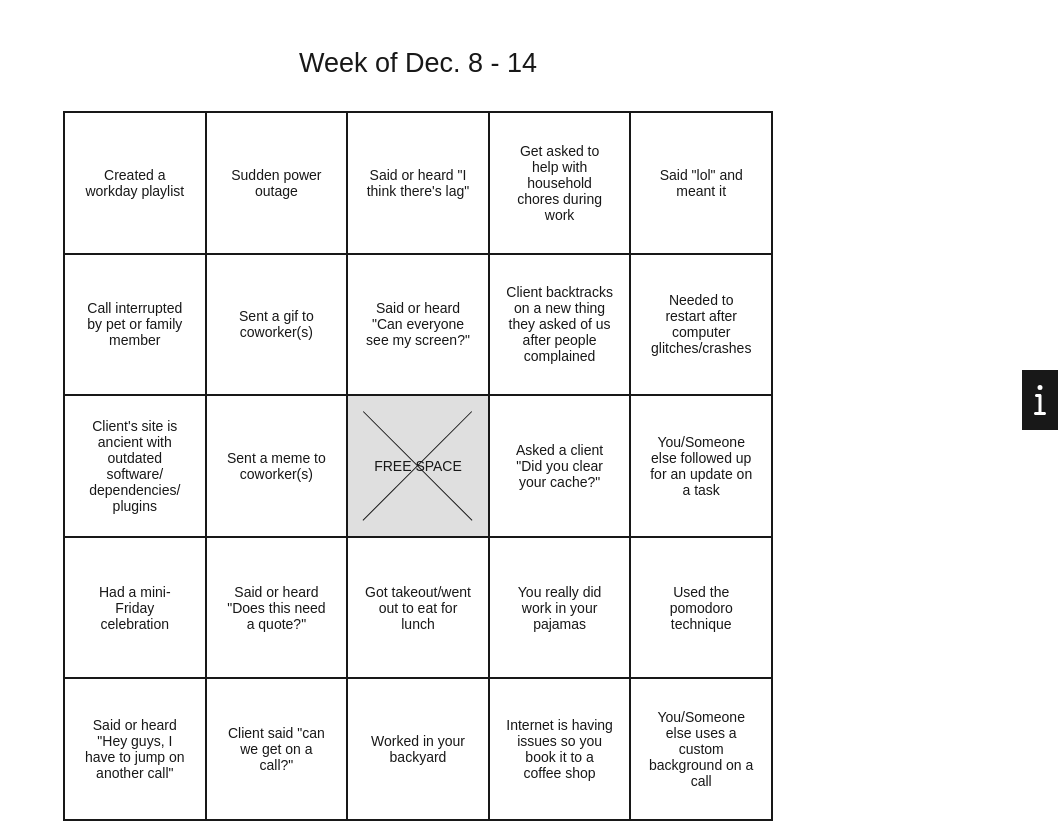
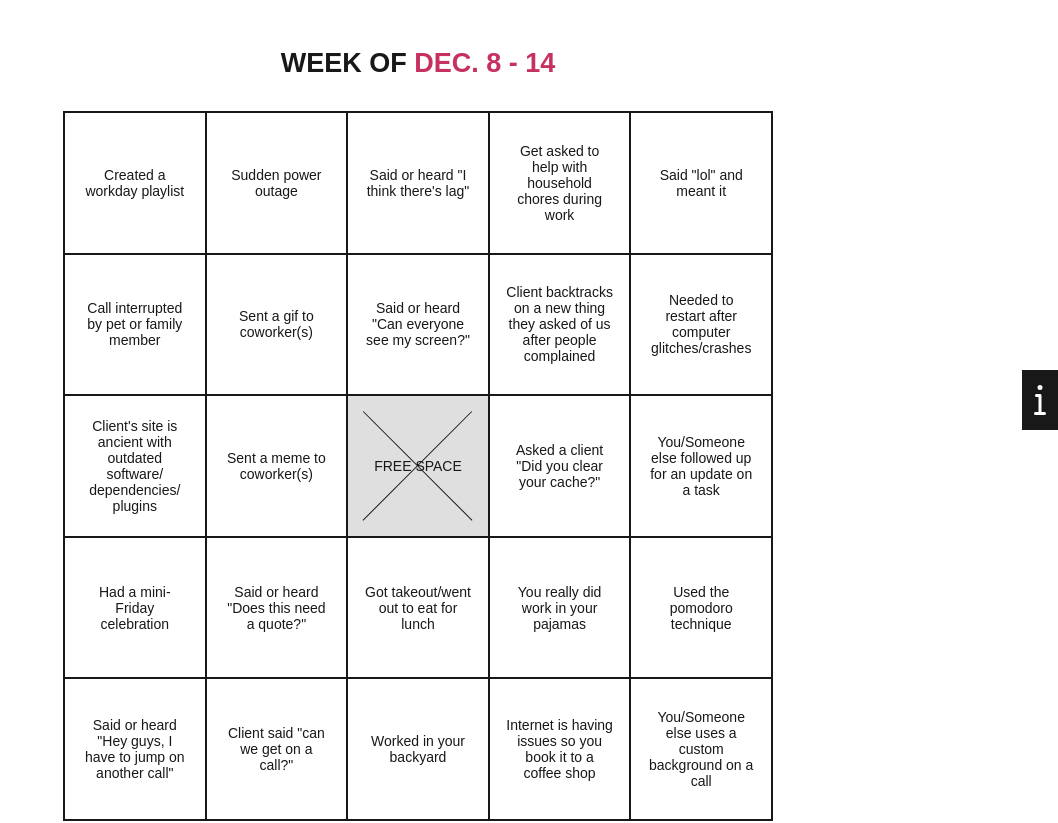
Before and after one commit to giantpaper/techybingo, a Vue app: page / in a window 1280 px wide. Shown: the top 823 px of the page, without its empty margins (222-1280 px from the left). Built offline with nearby package versions, Linux system fonts and the light colour scheme; a web font is replaced by a local one.

Commit message:
FEAT: H1 styles

```diff
--- a/src/assets/main.css
+++ b/src/assets/main.css
@@ -16,6 +16,14 @@ a,
   padding: 3px;
 }
 
+h1 {
+	font-weight: 800;
+	text-transform: uppercase;
+	span {
+		font-weight: inherit;
+		color: var(--color-accent);
+	}
+}
 
 h2 {
 	font-size: 1.25rem;
--- a/src/components/Board.vue
+++ b/src/components/Board.vue
@@ -1,5 +1,5 @@
 <template>
-	<h1>Week of {{ bingodate.month() + " "+ bingodate.week() }}</h1>
+	<h1>Week of <span>{{ bingodate.month() + " "+ bingodate.week() }}</span></h1>
 	<ul class="table">
 		<li v-for="(item, i) in list" :class="bingo.classes(i)" :ref="li => (liList[i] = li)">
 			<div class="free-space checked" v-if="item.label===`Free Space`">
```
